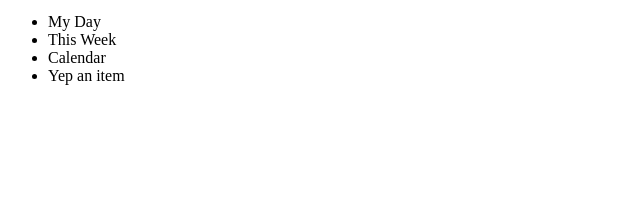
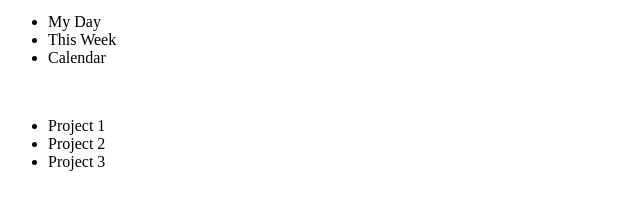
Before and after one commit to tomason182/todo-list, a website built with webpack: page src/index.html in a window 1280 px wide. Shown: the part 47-256 px from the top of the page, without its empty margins (0-640 px from the left). Built offline with nearby package versions, Linux system fonts and the light colour scheme.

Commit message:
add project list items

```diff
--- a/src/index.html
+++ b/src/index.html
@@ -12,11 +12,16 @@
     </header>
     <div class="content">
         <div class="sidebar-container">
-            <ul class="sidebar-items">
+            <ul class="sidebar items">
                 <li>My Day</li>
                 <li>This Week</li>
                 <li>Calendar</li>
-                <li>Yep an item</li>
+            </ul>
+            <br>
+            <ul class="projects">
+                <li>Project 1</li>
+                <li>Project 2</li>
+                <li>Project 3</li>
             </ul>
         </div>
         <div class="main-container">
```
